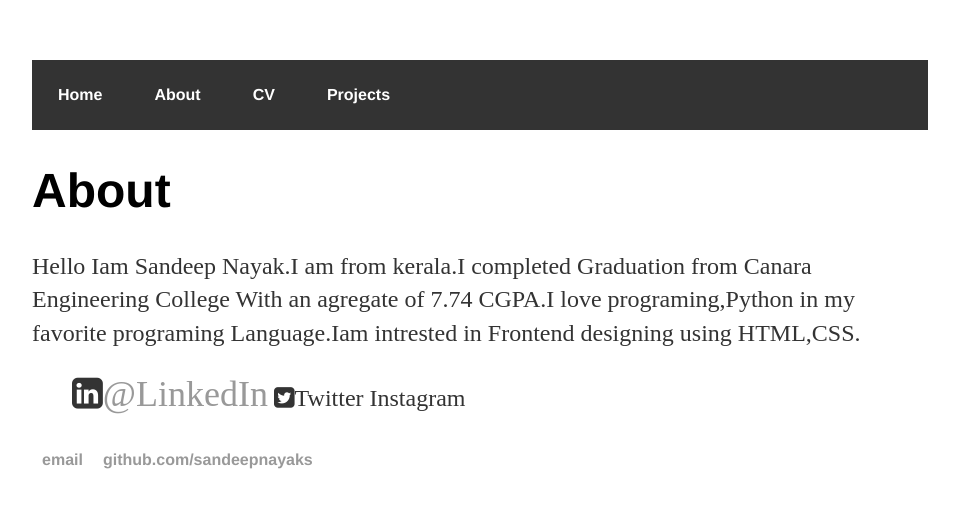
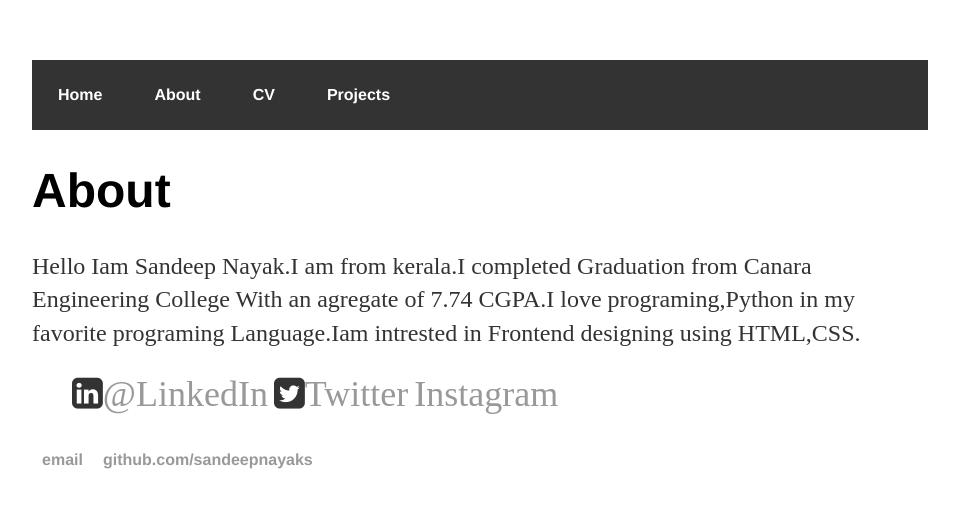
Before and after one commit to sandeepnayaks/sandeepnayaks.github.io, a Jekyll site: the page built from about/index.html, in a window 1280 px wide. Shown: the top 508 px of the page, without its empty margins (160-1119 px from the left). Built offline with Jekyll 4.4.1, drawn with Linux system fonts in a browser that asks for light colours.

Commit message:
Update index.html

```diff
--- a/about/index.html
+++ b/about/index.html
@@ -10,7 +10,7 @@ title: About Sandeep S
 
 			<ul class="contacts">
 				<li class="fa fa-linkedin-square" style="font-size:36px"><a href="https://www.linkedin.com/in/sandeep-s-77a57a163" target="_blank">@LinkedIn</a></li>
-				<li class="fa fa-twitter-square" style="font-size:36px><a href="https://twitter.com/sandeepnayak_/"target="_blank">Twitter</a></li>
-				<li class="fa fa-instagram-square" style="font-size:36px><a href="https://www.instagram.com/sandeepnayak_"target="_blank">Instagram</a></li>
+				<li class="fa fa-twitter-square" style="font-size:36px"><a href="https://twitter.com/sandeepnayak_/"target="_blank">Twitter</a></li>
+				<li class="fa fa-instagram-square" style="font-size:36px"><a href="https://www.instagram.com/sandeepnayak_"target="_blank">Instagram</a></li>
 				</ul>
 		</div>
```
